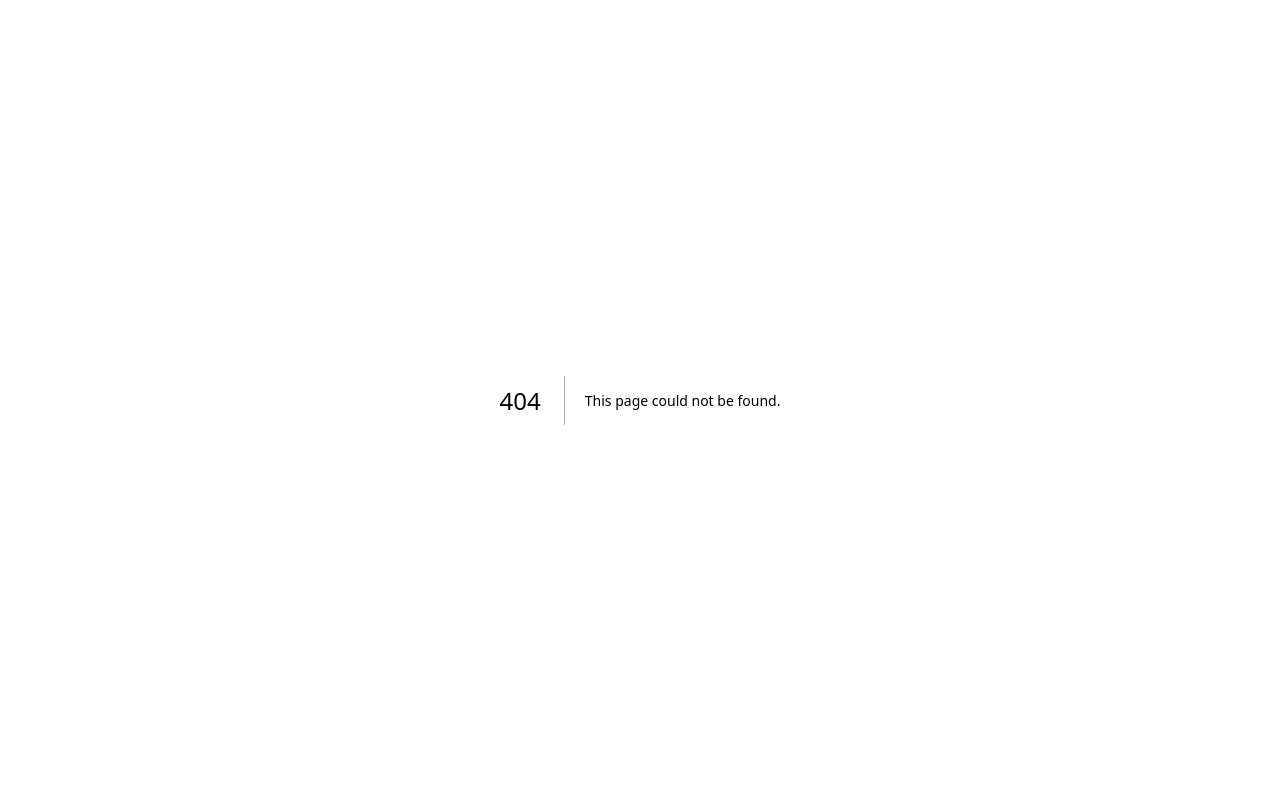
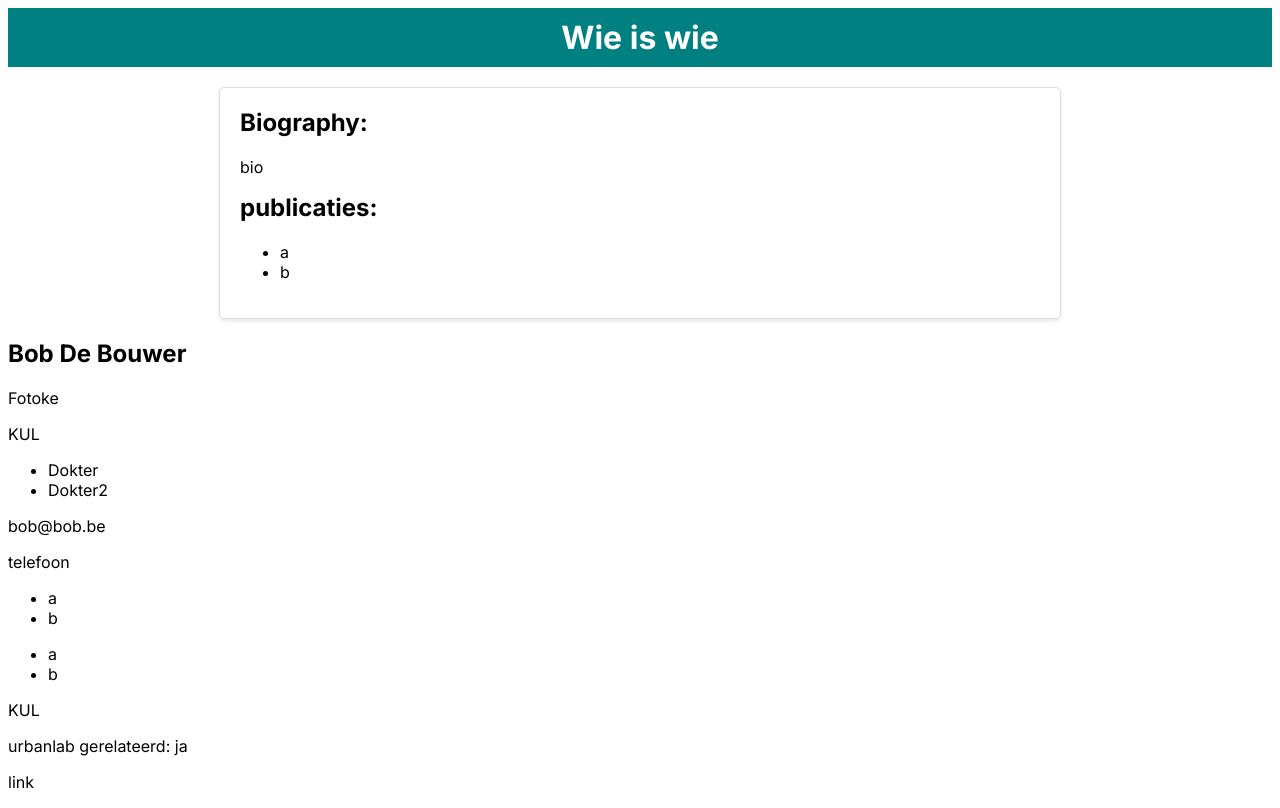
Before and after one commit to ThomasCl/ThomasCl.github.io, a Next.js app: page /profile in a window 1280 px wide. Before the commit this address had no page. Built offline with nearby package versions, Linux system fonts and the light colour scheme.

Commit message:
frontend update

```diff
--- /dev/null
+++ b/src/app/profile/page.tsx
@@ -0,0 +1,47 @@
+"use client"
+import React from 'react';
+import {user} from '../../../types'
+import Header from '../../../components/navbar'
+import { useRouter } from 'next/navigation';
+
+const Profile : React.FC<user> = () => {
+  const router = useRouter();
+  return (
+    <>
+    <Header></Header>
+    <div className="profile-body">
+      <h2>Biography:</h2>
+      <p>bio</p>
+      <h2>publicaties:</h2>
+      <ul>
+          <li>a</li>
+          <li>b</li>
+      </ul>
+    </div>
+    <div className="profile-info">
+      <h2>Bob De Bouwer</h2>
+      <p>Fotoke</p>
+      <p>KUL</p>
+      <ul>
+        <li>Dokter</li>
+        <li>Dokter2</li>
+      </ul>
+      <p>bob@bob.be</p>
+      <p>telefoon</p>
+      <ul>
+        <li>a</li>
+        <li>b</li>
+      </ul>
+      <ul>
+        <li>a</li>
+        <li>b</li>
+      </ul>
+      <p>KUL</p>
+      <p>urbanlab gerelateerd: ja</p>
+      <p>link</p>
+    </div>
+    </>
+  );
+};
+
+export default Profile;
```
Also changed, not shown: src/app/page.tsx (+8 -1 lines), src/app/profile.tsx (deleted, +0 -49 lines).
